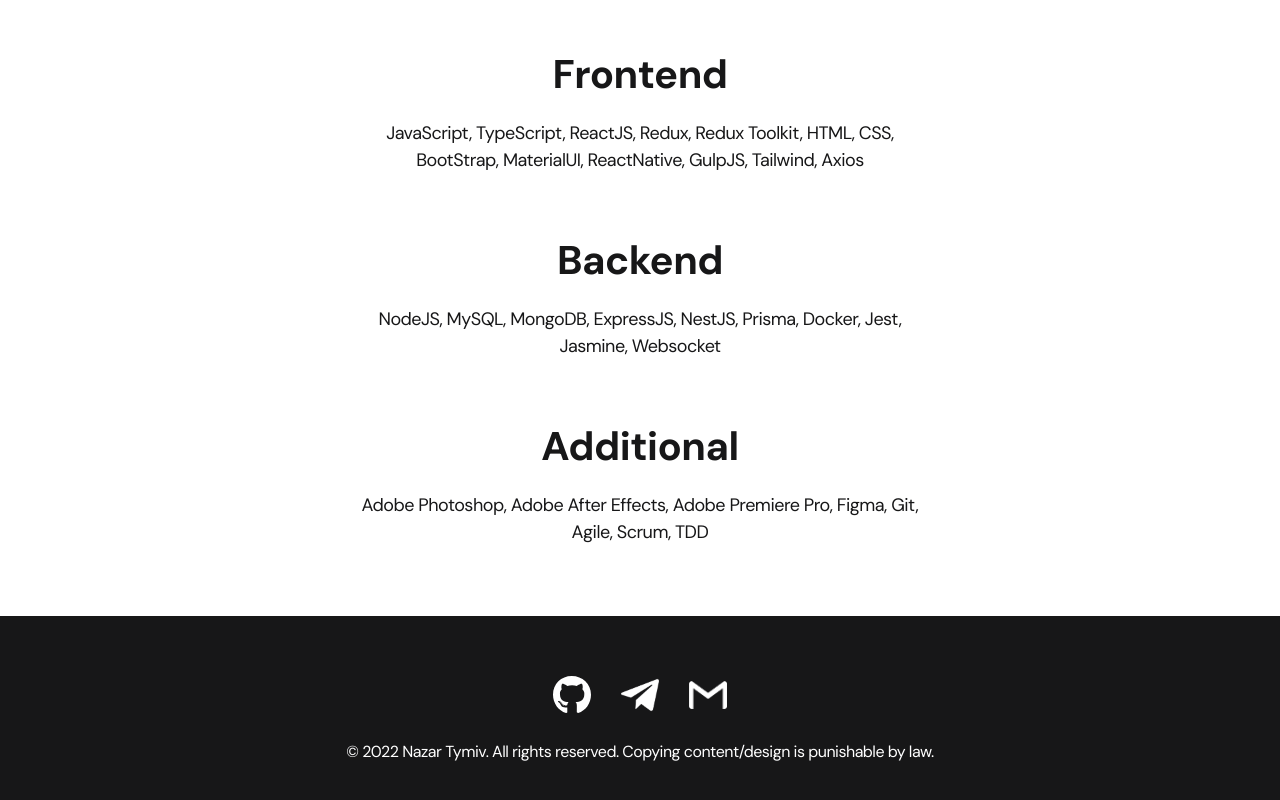
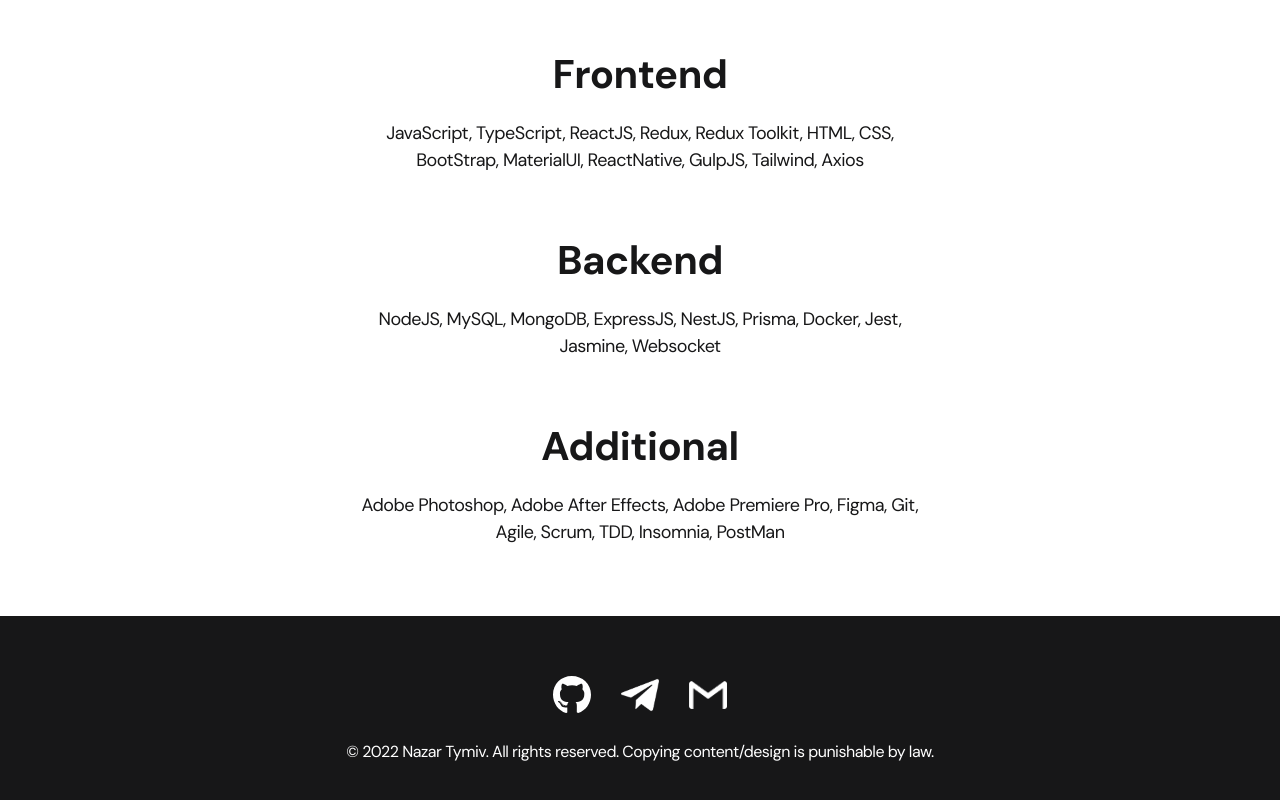
Before and after one commit to NazarTymiv/individual-portfolio-nazar-tymiv, a React (Create React App) app: page / in a window 1280 px wide. Shown: the part 1261-2061 px from the top of the page. Built offline with nearby package versions, Linux system fonts and the light colour scheme.

Commit message:
feat: update skills stack

```diff
--- a/src/pages/HomePage.jsx
+++ b/src/pages/HomePage.jsx
@@ -38,7 +38,7 @@ const HomePage = () => {
             <li className="content-list__item">
               <h2 className="title-2">Additional</h2>
               <p>
-                Adobe Photoshop, Adobe After Effects, Adobe Premiere Pro, Figma, Git, Agile, Scrum, TDD
+                Adobe Photoshop, Adobe After Effects, Adobe Premiere Pro, Figma, Git, Agile, Scrum, TDD, Insomnia, PostMan
               </p>
             </li>
           </ul>
```
